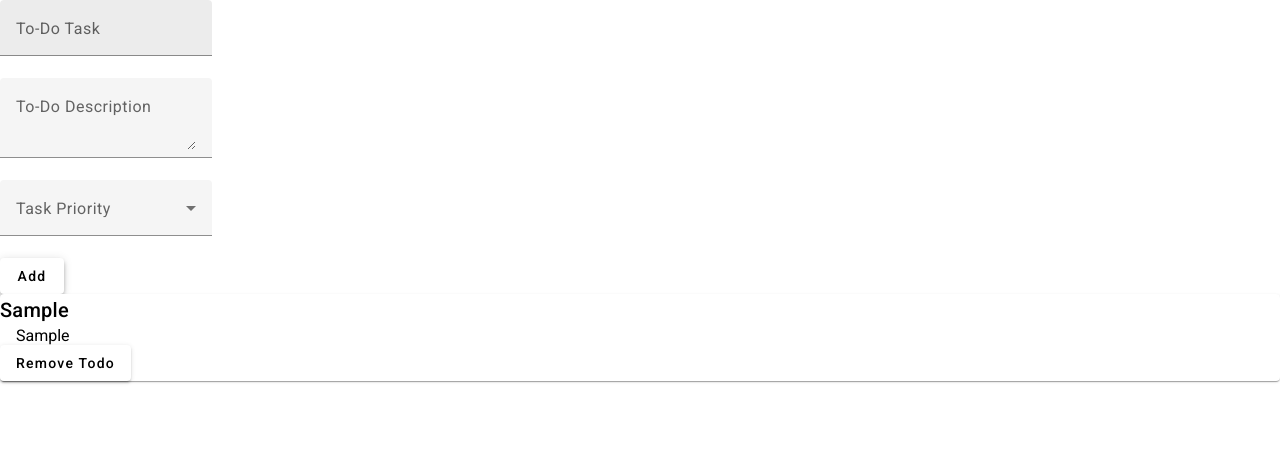
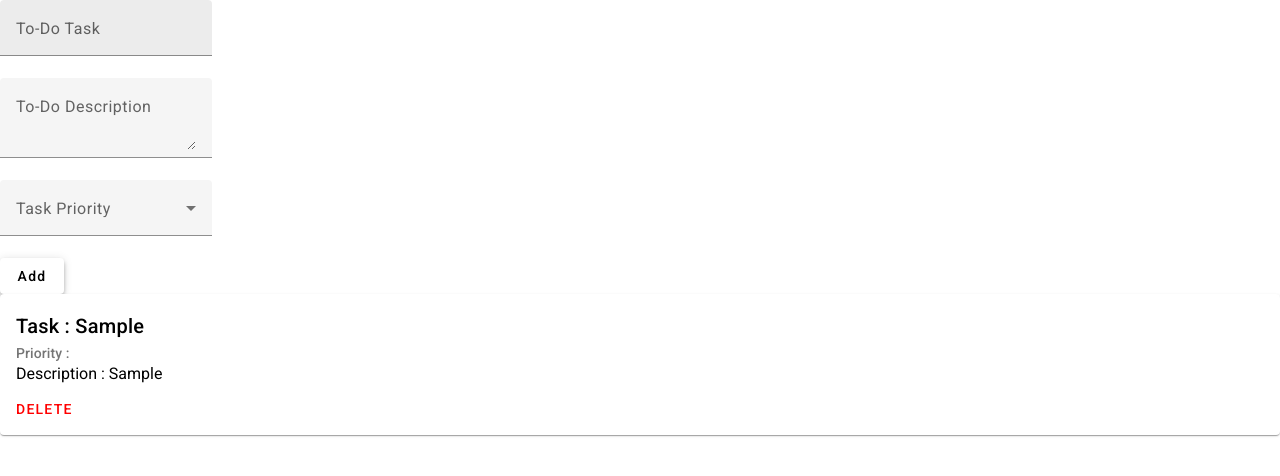
Before and after one commit to vrkfx/Angular-Todo, an Angular app in the folder todo/: page /todo in a window 1280 px wide. Both pictures are taken after typing "Sample", "Sample" into the empty fields and a click on the button "Add". Shown: the top 476 px of the page. Built offline with nearby package versions, Linux system fonts and the light colour scheme.

Commit message:
Simple Angular Material Styling -Form Component

```diff
--- a/todo/src/app/form-component/form-component.component.html
+++ b/todo/src/app/form-component/form-component.component.html
@@ -1,9 +1,14 @@
 
-<mat-card>
-  <mat-card-title>{{ task.title }}</mat-card-title>
-  <mat-card-content>{{ task.description }}</mat-card-content>
-  <mat-card-content>{{ task.selectedPriorityValue }}</mat-card-content>
-  <div>
-  <button mat-raised-button (click)="removeTask.emit(task)">Remove Todo</button>
-  </div>
+<mat-card class="card">
+  <mat-card-header>
+
+  <mat-card-title>Task : {{ task.title }}</mat-card-title>
+  <mat-card-subtitle> Priority : {{ task.selectedPriorityValue }}</mat-card-subtitle>
+</mat-card-header>
+  <mat-card-content> Description : {{ task.description }}</mat-card-content>
+
+  <mat-card-actions>
+    <button mat-button (click)="removeTask.emit(task)" style="color: red;">DELETE</button>
+  </mat-card-actions>
+
 </mat-card>
```
